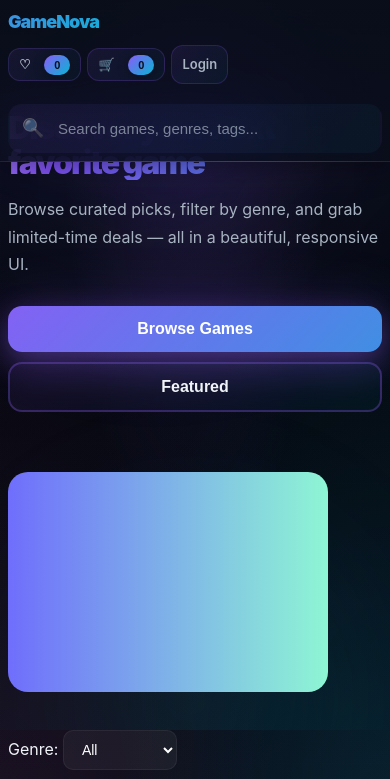
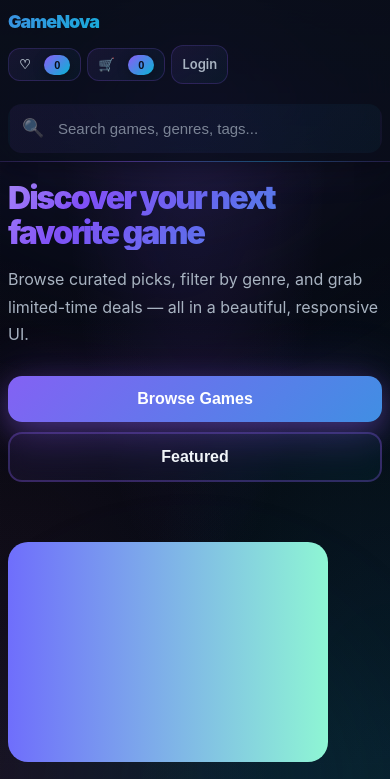
Before and after one commit to Basem-Atiye/Games-Store, a plain HTML site: page index.html in a window 390 px wide. Shown: the top 779 px of the page. Drawn offline with nearby package versions, Linux system fonts and the light colour scheme.

Commit message:
margin for title under 480px

```diff
--- a/css/responsiveness.css
+++ b/css/responsiveness.css
@@ -74,6 +74,10 @@
 }
 
 @media (max-width: 480px) {
+
+    h1.titleIndex{
+        margin-top: 70px;
+    }
     .container {
         padding: 0 8px;
     }
--- a/index.html
+++ b/index.html
@@ -49,7 +49,7 @@
     <section class="hero">
       <div class="container hero-inner">
         <div>
-          <h1>Discover your next favorite game</h1>
+          <h1 class="titleIndex">Discover your next favorite game</h1>
           <p>Browse curated picks, filter by genre, and grab limited-time deals — all in a beautiful, responsive UI.</p>
           <div class="hero-cta">
             <button id="browseBtn" class="btn primary">Browse Games</button>
```
